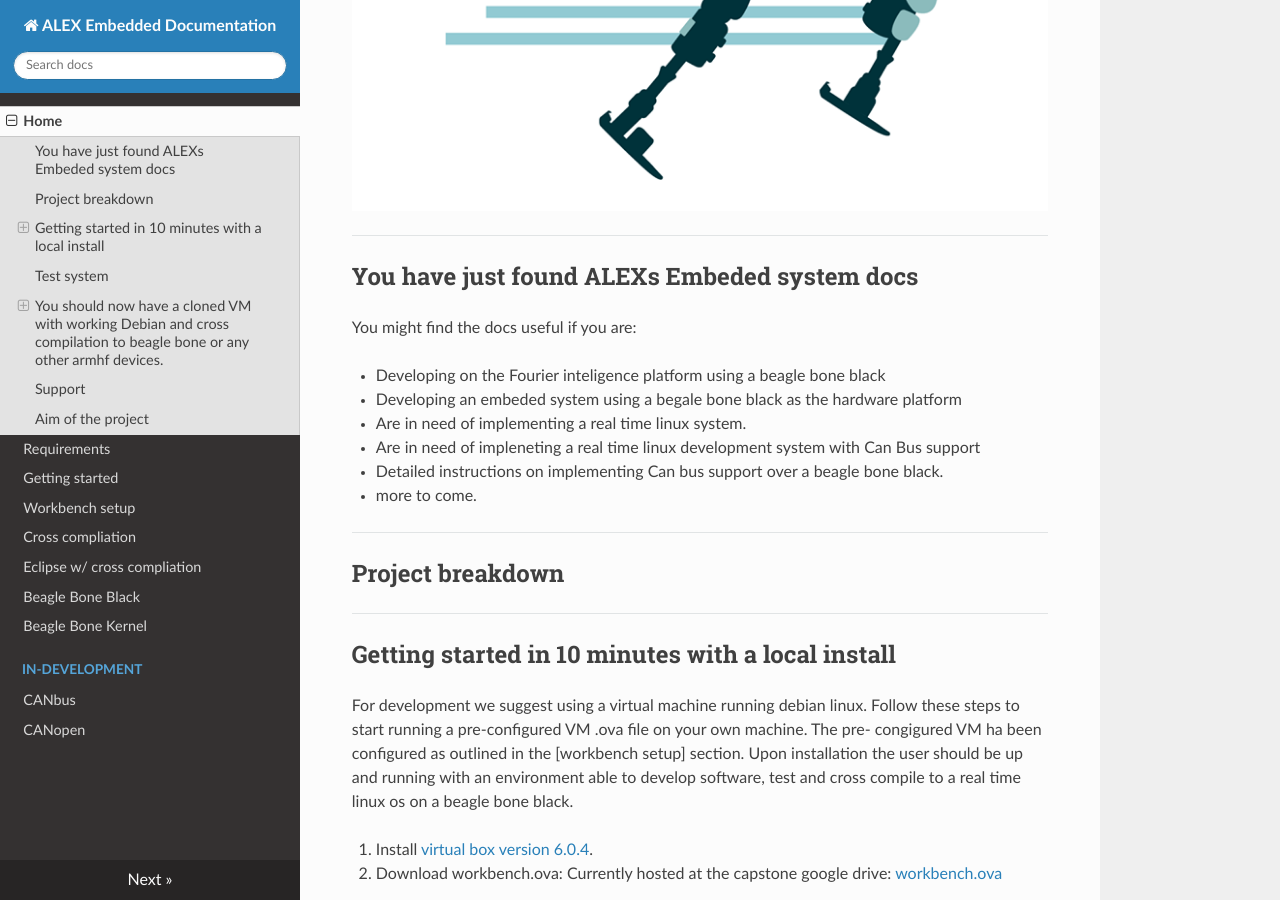
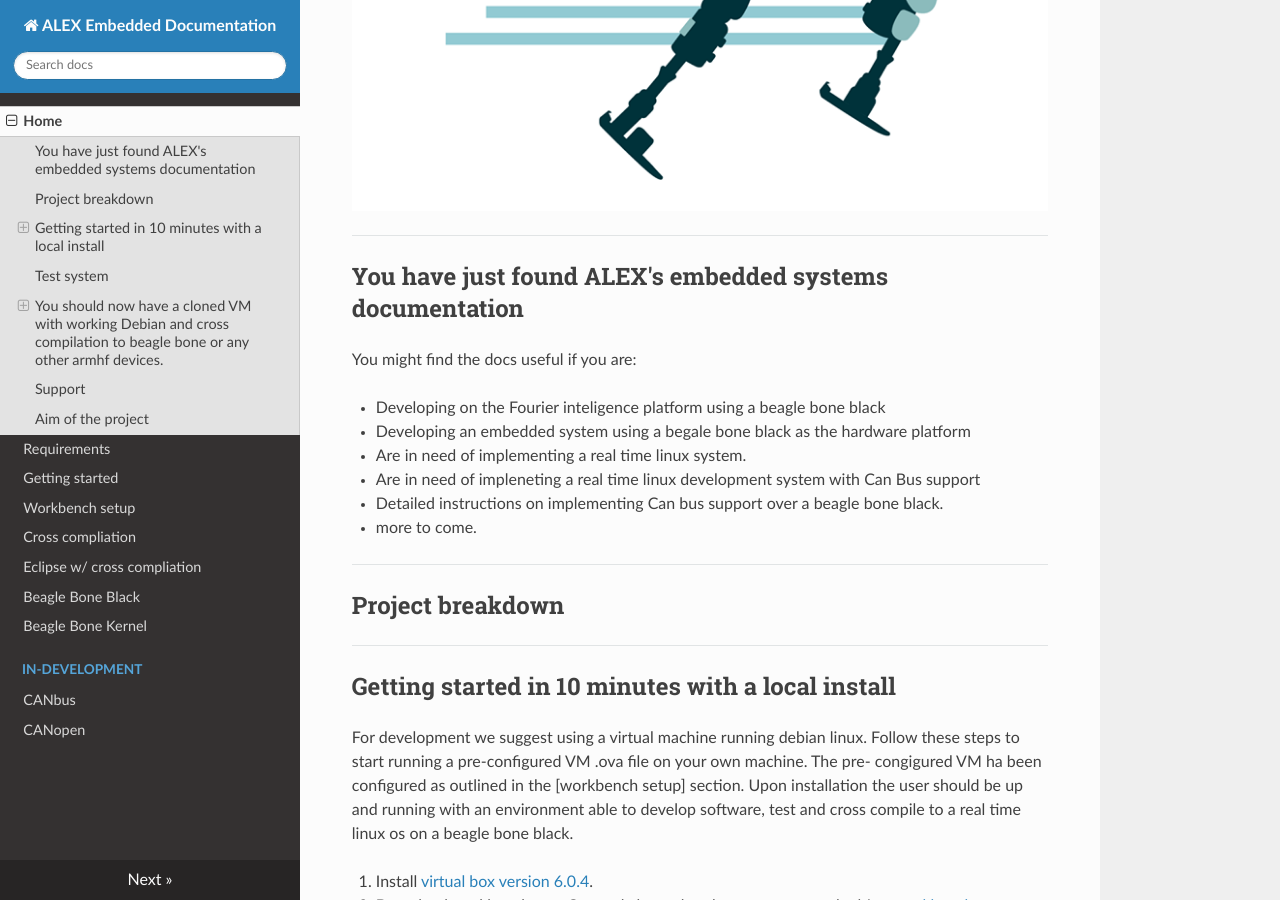
Before and after one commit to capstonealex/Embedded, an MkDocs documentation site: the page built from docs/index.md, in a window 1280 px wide and 900 px high, scrolled down 384 px. Built offline with MkDocs 1.6.1, drawn with Linux system fonts in a browser that asks for light colours; nearby versions of some CDN libraries.

Commit message:
typo correction

```diff
--- a/docs/index.md
+++ b/docs/index.md
@@ -4,7 +4,7 @@
 
 ---
 
-## You have just found ALEXs Embeded system docs
+## You have just found ALEX's embedded systems documentation
 
 <!-- What alex is:
 
@@ -15,7 +15,7 @@ Description of what the project is. -->
 You might find the docs useful if you are:
 
 - Developing on the Fourier inteligence platform using a beagle bone black
-- Developing an embeded system using a begale bone black as the hardware platform
+- Developing an embedded system using a begale bone black as the hardware platform
 - Are in need of implementing a real time linux system.
 - Are in need of impleneting a real time linux development system with Can Bus support
 - Detailed instructions on implementing Can bus support over a beagle bone black.
```
